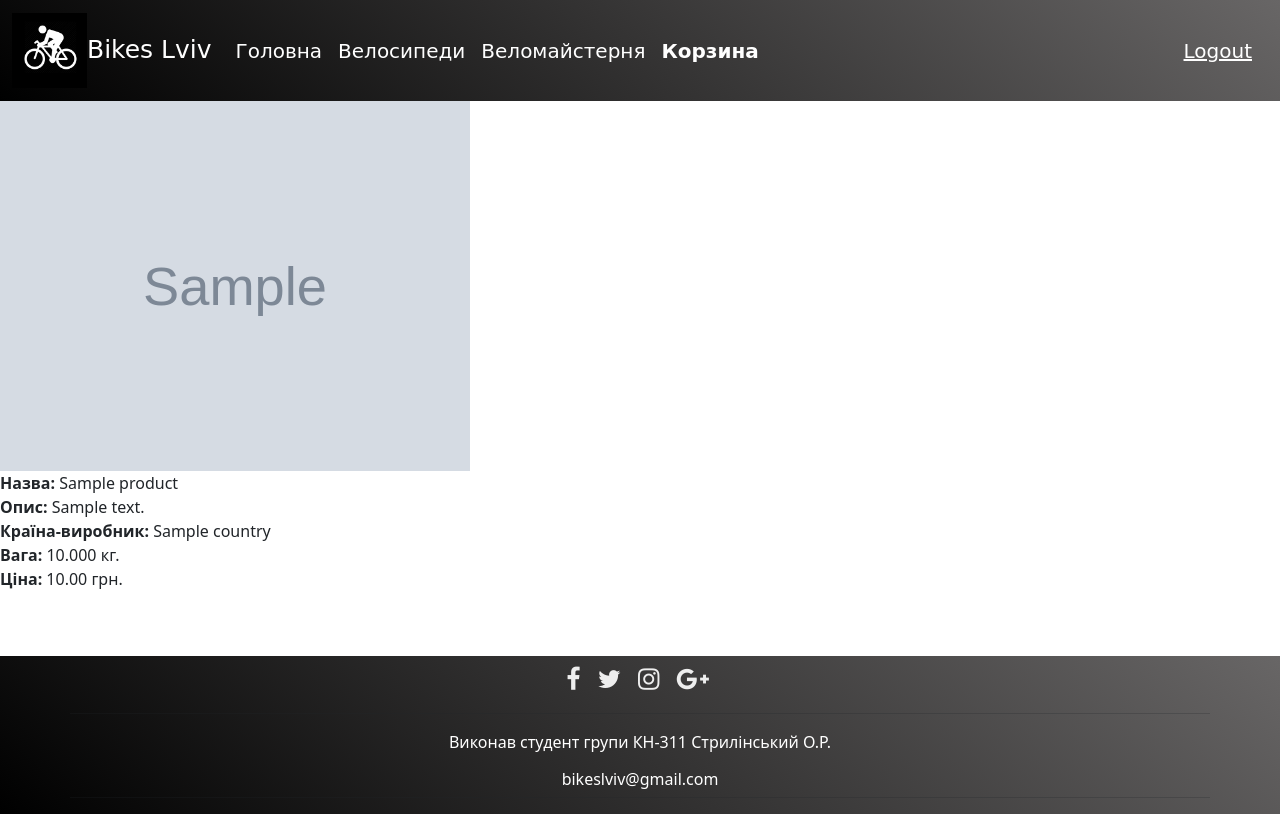
After one commit to Oleh-Strylinskyi/MyBike, a Django app: page /products/detail/1/ in a window 1280 px wide. The commit adds this page. Run offline with Django 3.2, Linux system fonts and the light colour scheme; a user stored in the database is signed in; tables that the repository leaves empty hold one stand-in row (values such as "Sample post"); grey boxes marked "Sample" are stand-in pictures; parts of the project's set-up code (start-up, migrations or seed data) failed here and were passed over; some libraries are stand-ins or nearby versions; some web fonts are replaced.

Commit message:
add products templates

```diff
--- a/MyBike/urls.py
+++ b/MyBike/urls.py
@@ -16,10 +16,12 @@ Including another URLconf
 from django.contrib import admin
 from django.urls import path, include
 from authentication.views import DashboardView
+from django.conf import settings
+from django.conf.urls.static import static
 
 urlpatterns = [
     path('', DashboardView.as_view(), name='dashboard'),
     path('admin/', admin.site.urls),
     path('auth/', include('authentication.urls')),
     path('products/', include('products.urls')),
-]
+] + static(settings.MEDIA_URL, document_root=settings.MEDIA_ROOT)
--- a/products/views.py
+++ b/products/views.py
@@ -2,7 +2,7 @@ from django.contrib.auth.mixins import LoginRequiredMixin
 from django.shortcuts import get_object_or_404
 from django.urls import reverse_lazy
 from django.views.generic import DetailView
-from django.views.generic.list import BaseListView
+from django.views.generic.list import BaseListView, MultipleObjectTemplateResponseMixin
 
 from products.models import Product
 
@@ -18,7 +18,7 @@ class ProductDetailView(LoginRequiredMixin, DetailView):
         return get_object_or_404(self.model, pk=self.kwargs['pk'])
 
 
-class ProductListView(LoginRequiredMixin, BaseListView):
+class ProductListView(LoginRequiredMixin, MultipleObjectTemplateResponseMixin,  BaseListView):
     """Get list of products"""
     model = Product
     # list_filter_class = 'put here some Filter class you created in filter.py'
--- a/templates/base.html
+++ b/templates/base.html
@@ -38,7 +38,7 @@
                             <a class="nav-link " aria-current="page" href="#">Головна</a>
                         </li>
                         <li class="nav-item">
-                            <a class="nav-link" href="#">Велосипеди</a>
+                            <a class="nav-link" href="{% url 'products:product-list' %}">Велосипеди</a>
                         </li>
                         <li class="nav-item">
                             <a class="nav-link" href="#">Веломайстерня</a>
--- /dev/null
+++ b/templates/products/product_detail.html
@@ -0,0 +1,29 @@
+{% extends 'base.html' %}
+
+{% block content %}
+    <div class="content">
+        <div>
+            <img src="{{ product.image.url }}" width="470" height="370px" alt="">
+        </div>
+        <div>
+            <b>Назва: </b>
+            {{ product.name }}
+        </div>
+        <div>
+            <b>Опис: </b>
+            {{ product.description }}
+        </div>
+        <div>
+            <b>Країна-виробник: </b>
+            {{ product.country_producer }}
+        </div>
+        <div>
+            <b>Вага: </b>
+            {{ product.weight }} кг.
+        </div>
+        <div>
+            <b>Ціна: </b>
+            {{ product.price }} грн.
+        </div>
+    </div>
+{% endblock content %}
```
Also changed, not shown: templates/products/product_list.html (added, +23 -0 lines).
